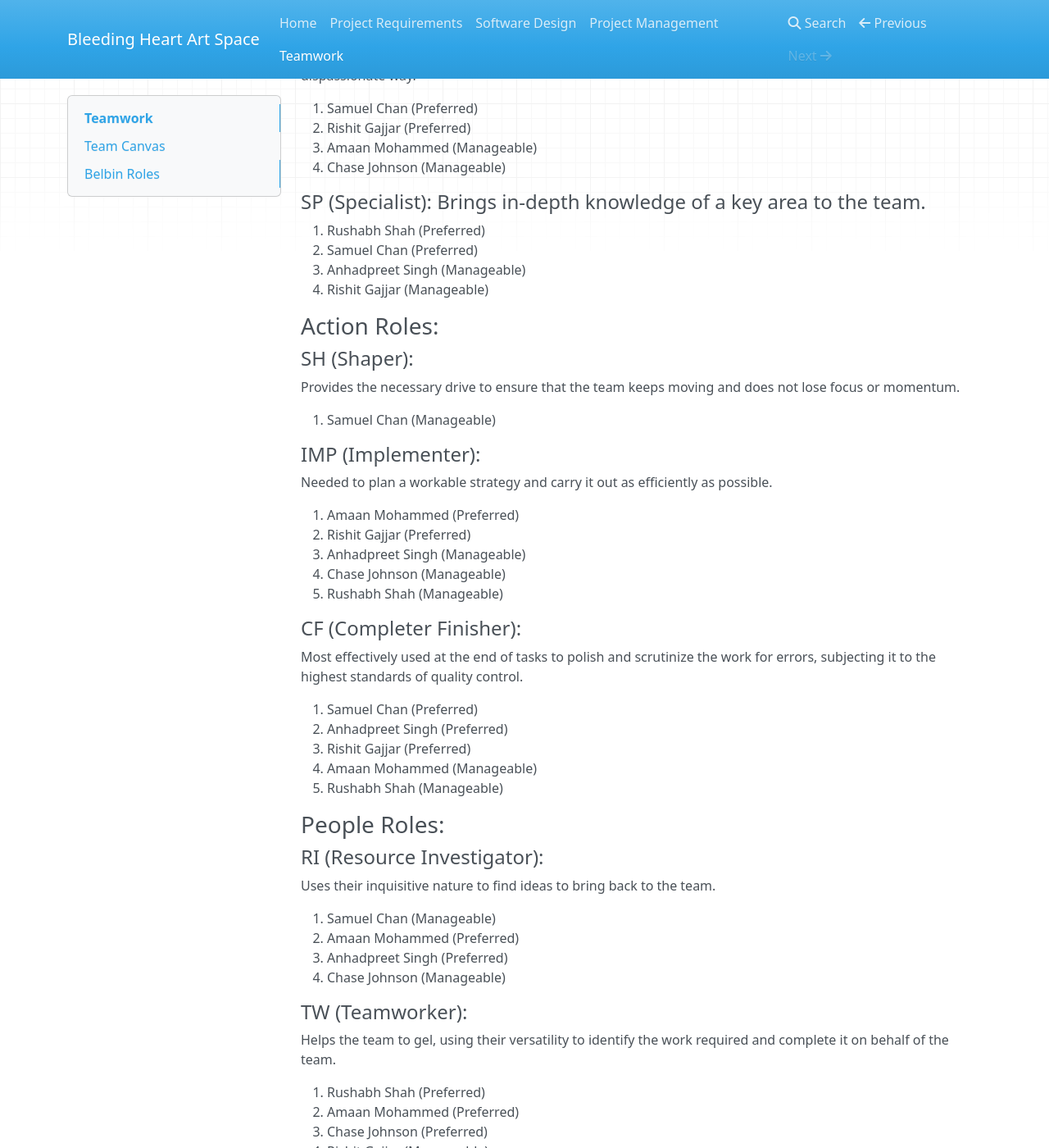
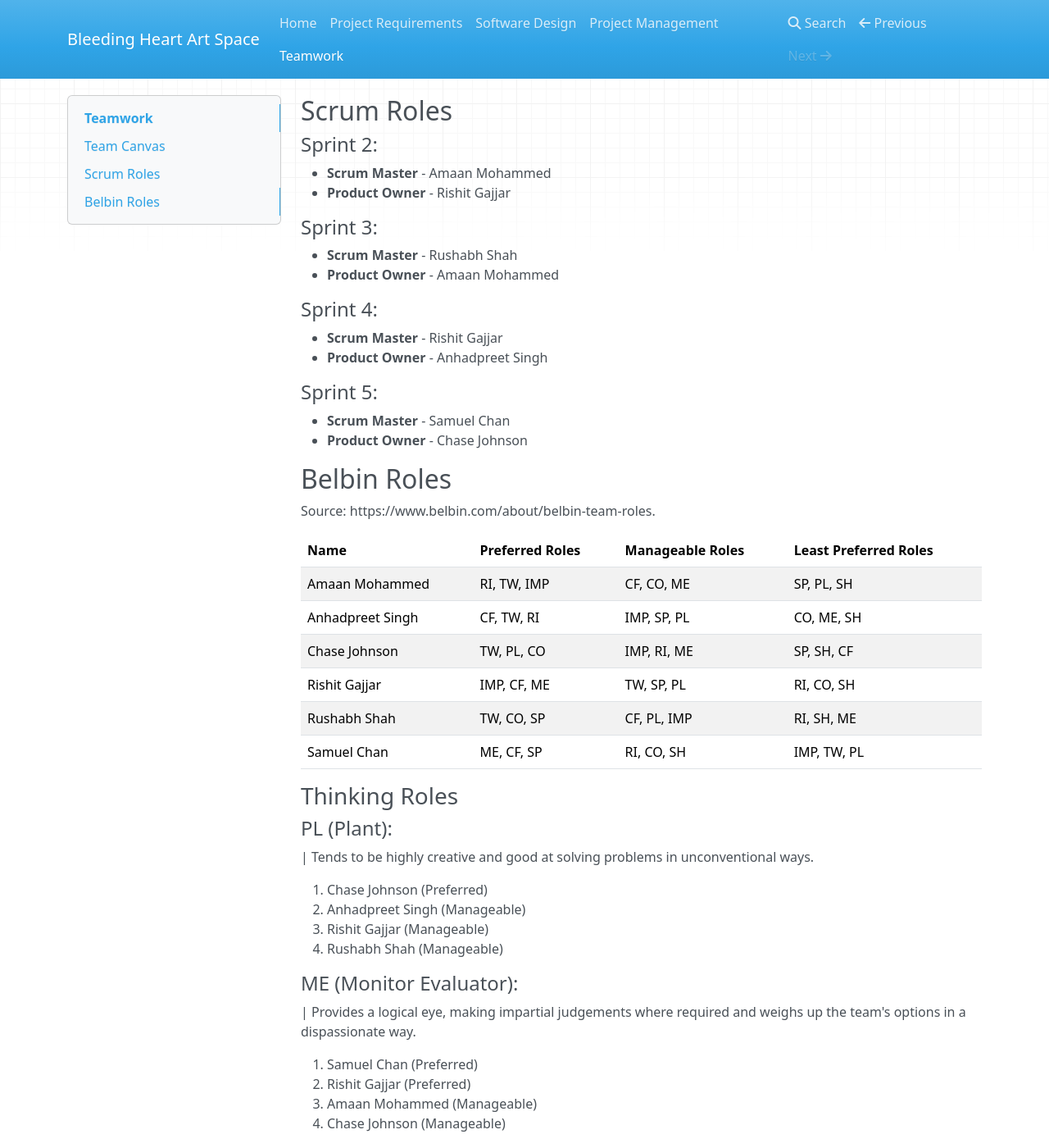
Before and after one commit to UAlberta-CMPUT401/f24project-Bleeding-Heart-Art-Space, an MkDocs documentation site: the page built from docs/teamwork.md, in a window 1280 px wide and 1400 px high, scrolled down 821 px. Shown: the whole window at 82% size. Built offline with MkDocs 1.6.1, drawn with Linux system fonts in a browser that asks for light colours; nearby versions of some CDN libraries; some of the changed text lies outside the part shown.

Commit message:
Update teamwork.md

```diff
--- a/docs/teamwork.md
+++ b/docs/teamwork.md
@@ -1,9 +1,34 @@
 # Teamwork
 
+This page provides an overview of the team and its members.
+
 ## Team Canvas
-Image Here
+
+![Team Canvas](images/team-canvas.jpg)
+
+## Scrum Roles
+
+#### Sprint 2:
+- **Scrum Master** - Amaan Mohammed
+- **Product Owner** - Rishit Gajjar
+
+#### Sprint 3:
+- **Scrum Master** - Rushabh Shah
+- **Product Owner** -  Amaan Mohammed
+
+#### Sprint 4:
+- **Scrum Master** - Rishit Gajjar
+- **Product Owner** - Anhadpreet Singh
+
+#### Sprint 5:
+- **Scrum Master** - Samuel Chan
+- **Product Owner** - Chase Johnson
+
 
 ## Belbin Roles
+
+Source: https://www.belbin.com/about/belbin-team-roles.
+
 | Name             | Preferred Roles | Manageable Roles | Least Preferred Roles |
 | ---------------- | --------------- | ---------------- | --------------------- |
 | Amaan Mohammed   | RI, TW, IMP     | CF, CO, ME       | SP, PL, SH            |
@@ -15,7 +40,7 @@
 
 ### Thinking Roles
 #### PL (Plant):
-Tends to be highly creative and good at solving problems in unconventional ways.
+| Tends to be highly creative and good at solving problems in unconventional ways.
 
 1. Chase Johnson (Preferred)
 2. Anhadpreet Singh (Manageable)
@@ -23,14 +48,15 @@
 4. Rushabh Shah (Manageable)
 
 #### ME (Monitor Evaluator):
-Provides a logical eye, making impartial judgements where required and weighs up the team's options in a dispassionate way.
+| Provides a logical eye, making impartial judgements where required and weighs up the team's options in a dispassionate way.
 
 1. Samuel Chan (Preferred)
 2. Rishit Gajjar (Preferred)
 3. Amaan Mohammed (Manageable)
 4. Chase Johnson (Manageable)
 
-#### SP (Specialist): Brings in-depth knowledge of a key area to the team.
+#### SP (Specialist):
+| Brings in-depth knowledge of a key area to the team.
 
 1. Rushabh Shah (Preferred)
 2. Samuel Chan (Preferred)
@@ -39,12 +65,12 @@
 
 ### Action Roles:
 #### SH (Shaper):
-Provides the necessary drive to ensure that the team keeps moving and does not lose focus or momentum.
+| Provides the necessary drive to ensure that the team keeps moving and does not lose focus or momentum.
 
 1. Samuel Chan (Manageable)
 
 #### IMP (Implementer):
-Needed to plan a workable strategy and carry it out as efficiently as possible.
+| Needed to plan a workable strategy and carry it out as efficiently as possible.
 
 1. Amaan Mohammed (Preferred)
 2. Rishit Gajjar (Preferred)
@@ -53,7 +79,7 @@
 5. Rushabh Shah (Manageable)
 
 #### CF (Completer Finisher):
-Most effectively used at the end of tasks to polish and scrutinize the work for errors, subjecting it to the highest standards of quality control.
+| Most effectively used at the end of tasks to polish and scrutinize the work for errors, subjecting it to the highest standards of quality control.
 
 1. Samuel Chan (Preferred)
 2. Anhadpreet Singh (Preferred)
@@ -63,7 +89,7 @@
 
 ### People Roles:
 #### RI (Resource Investigator):
-Uses their inquisitive nature to find ideas to bring back to the team.
+| Uses their inquisitive nature to find ideas to bring back to the team.
 
 1. Samuel Chan (Manageable)
 2. Amaan Mohammed (Preferred)
@@ -71,7 +97,7 @@
 4. Chase Johnson (Manageable)
 
 #### TW (Teamworker):
-Helps the team to gel, using their versatility to identify the work required and complete it on behalf of the team.
+| Helps the team to gel, using their versatility to identify the work required and complete it on behalf of the team.
 
 1. Rushabh Shah (Preferred)
 2. Amaan Mohammed (Preferred)
@@ -79,7 +105,7 @@
 4. Rishit Gajjar (Manageable)
 
 #### CO (Co-ordinator):
-Needed to focus on the team's objectives, draw out team members and delegate work appropriately.
+| Needed to focus on the team's objectives, draw out team members and delegate work appropriately.
 
 1. Rushabh Shah (Preferred)
 2. Samuel Chan (Manageable)
```
